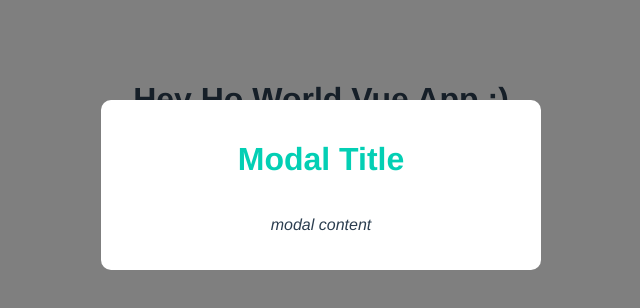
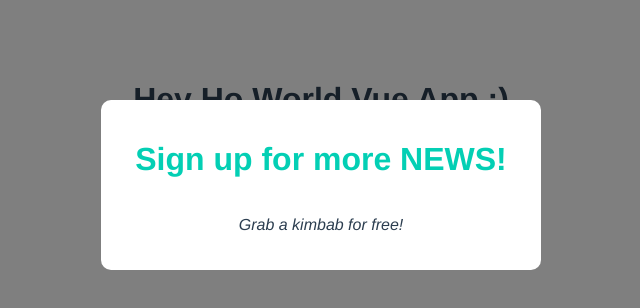
Before and after one commit to AdaN6/vue3_CLI, a Vue app: page / in a window 1280 px wide. Shown: the top 308 px of the page, without its empty margins (319-959 px from the left). Built offline with nearby package versions, Linux system fonts and the light colour scheme.

Commit message:
passing props from diff components

```diff
--- a/src/App.vue
+++ b/src/App.vue
@@ -2,7 +2,7 @@
  <h1> {{title}} </h1>
  <!-- <input type="text" ref="name">
  <button @click="handleClick">Click me</button> -->
-<Modal />
+<Modal header="Sign up for more NEWS!" text="Grab a kimbab for free!"/>
 </template>
 
 <script>
--- a/src/components/Modal.vue
+++ b/src/components/Modal.vue
@@ -1,11 +1,19 @@
 <template>
     <div class="backdrop">
         <div class="modal">
-            <h1>Modal Title </h1>
-            <p>modal content</p>
+            <h1>{{ header }} </h1>
+            <p>{{text}} </p>
         </div>
     </div>
 </template>
+
+<script>
+export default {
+    props: ['header', 'text']
+
+}
+</script>
+
 
 <style scoped>
     .modal {
```
